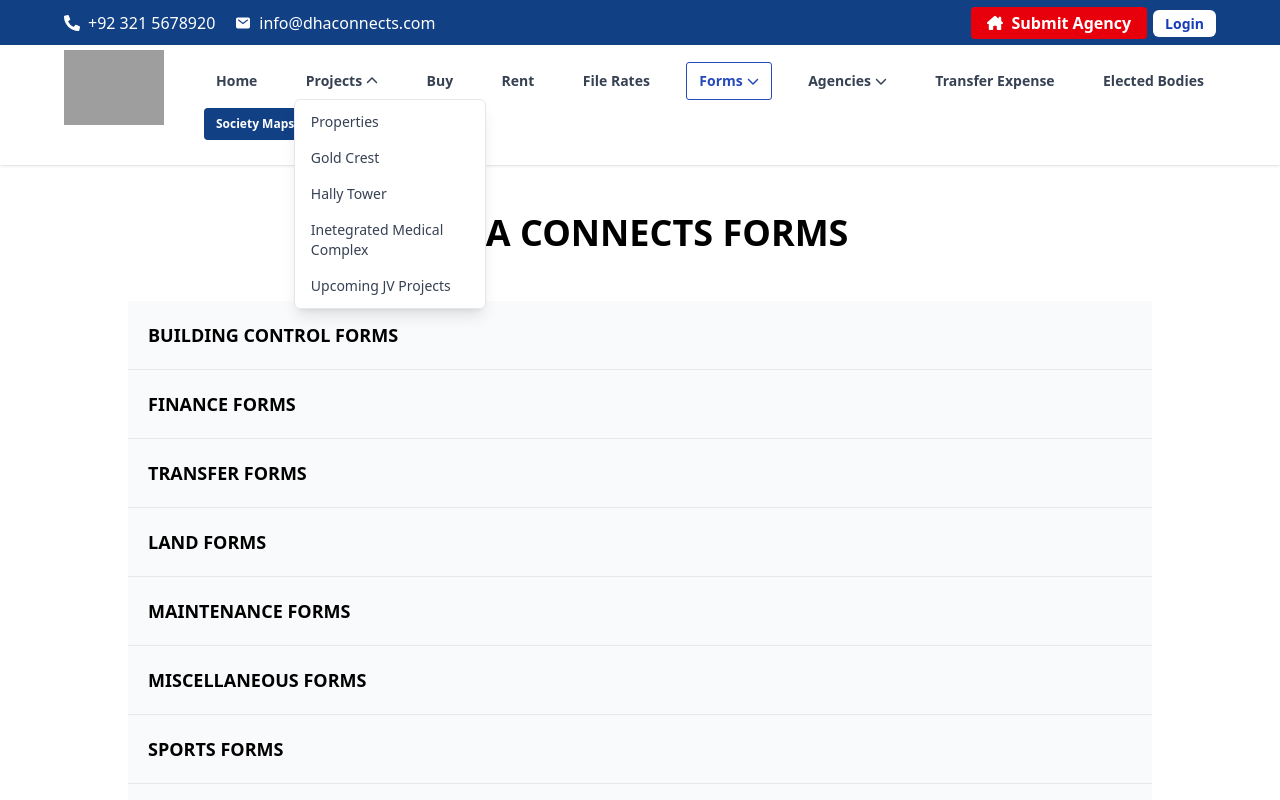
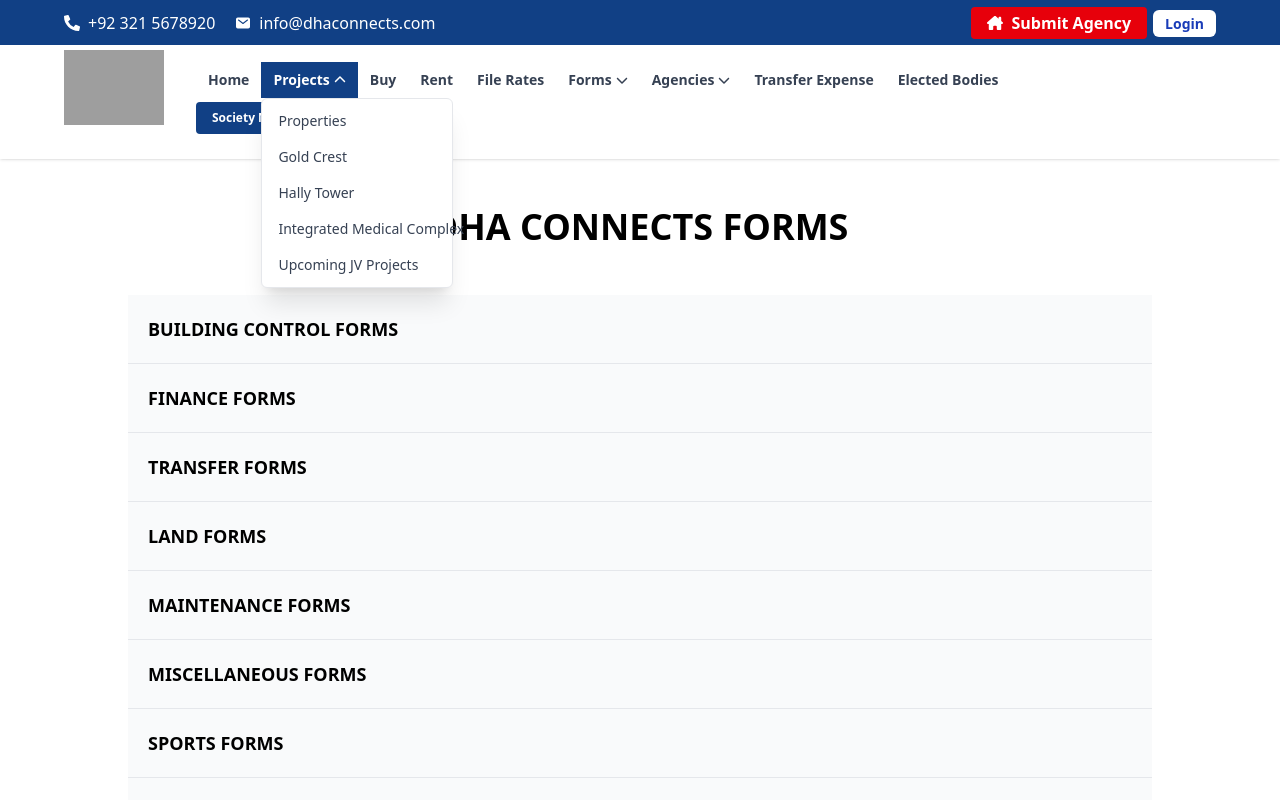
Before and after one commit to Faiqs55/dha-connect, a Next.js app in the folder frontend/: page /forms in a window 1280 px wide. Both pictures are taken after a click on the button "Projects". Shown: the top 800 px of the page. Built offline with nearby package versions, Linux system fonts and the light colour scheme; no server answers; grey boxes are pictures that could not be loaded.

Commit message:
changes made

```diff
--- a/frontend/src/Components/Navbar.jsx
+++ b/frontend/src/Components/Navbar.jsx
@@ -4,7 +4,7 @@ import ContainerCenter from "./ContainerCenter";
 import logo from "@/assets/dha-connect-logo.png";
 import Image from "next/image";
 import { RxCross1 } from "react-icons/rx";
-import { useState, useEffect, useRef } from "react";
+import { useState, useEffect, useRef, useCallback } from "react";
 import { FaBarsStaggered, FaChevronDown } from "react-icons/fa6";
 import Link from "next/link";
 import { usePathname, useRouter } from "next/navigation";
@@ -19,7 +19,7 @@ const navigationItems = [
       { href: "/properties?category=Project", label: "Properties" },
       { href: "/gold-crest", label: "Gold Crest" },
       { href: "/hally-tower", label: "Hally Tower" },
-      { href: "/integrated-medical-complex", label: "Inetegrated Medical Complex" },
+      { href: "/integrated-medical-complex", label: "Integrated Medical Complex" },
       { href: "/upcoming-jv-projects", label: "Upcoming JV Projects" },
     ]
   },
@@ -41,6 +41,7 @@ const navigationItems = [
       { href: "/forms/miscellaneous-forms", label: "Miscellaneous Forms" },
       { href: "/forms/security-forms", label: "Security Forms" },
       { href: "/forms/sports-forms", label: "Sports Forms" },
+      { href: "/forms/ndc-forms", label: "NDC Forms" },
     ],
   },
   {
@@ -58,6 +59,7 @@ const navigationItems = [
 const Navbar = () => {
   const [menuOpen, setMenuOpen] = useState(false);
   const [openDropdown, setOpenDropdown] = useState(null);
+  const [isScrolled, setIsScrolled] = useState(false);
   const headerRef = useRef(null);
   const dropdownRefs = useRef({});
   const pathname = usePathname();
@@ -65,33 +67,75 @@ const Navbar = () => {
   const [navbarHeight, setNavbarHeight] = useState(0);
 
   // Toggle mobile menu
-  const toggleMenu = () => setMenuOpen((prev) => !prev);
+  const toggleMenu = useCallback(() => {
+    setMenuOpen((prev) => !prev);
+    if (menuOpen) {
+      setOpenDropdown(null);
+    }
+  }, [menuOpen]);
 
-  // Toggle dropdown
-  const toggleDropdown = (dropdownName) => {
-    setOpenDropdown((prev) => (prev === dropdownName ? null : dropdownName));
-  };
+  // Toggle dropdown with better UX
+  const toggleDropdown = useCallback((dropdownName) => {
+    setOpenDropdown((prev) => {
+      // Close if clicking the same dropdown, otherwise open new one
+      if (prev === dropdownName) {
+        return null;
+      }
+      return dropdownName;
+    });
+  }, []);
 
-  // Close all dropdowns
-  const closeAll = () => {
+  // Close all dropdowns and menu
+  const closeAll = useCallback(() => {
     setMenuOpen(false);
     setOpenDropdown(null);
-  };
+  }, []);
 
-  // Close dropdowns when clicking outside
+  // Handle scroll effect for navbar
+  useEffect(() => {
+    const handleScroll = () => {
+      const scrollTop = window.scrollY;
+      setIsScrolled(scrollTop > 50);
+    };
+
+    window.addEventListener('scroll', handleScroll, { passive: true });
+    return () => window.removeEventListener('scroll', handleScroll);
+  }, []);
+
+  // Close dropdowns when clicking outside - improved version
   useEffect(() => {
     const handleClickOutside = (event) => {
-      const isOutside = Object.values(dropdownRefs.current).every(
+      // Check if click is outside all dropdowns
+      const isOutsideDropdown = Object.values(dropdownRefs.current).every(
         (ref) => ref && !ref.contains(event.target)
       );
-      if (isOutside) {
+
+      // Check if click is outside mobile menu
+      const isOutsideMobileMenu = !event.target.closest('.mobile-menu-button');
+
+      if (isOutsideDropdown && isOutsideMobileMenu) {
         setOpenDropdown(null);
+      }
+
+      // Close mobile menu when clicking on a link (for touch devices)
+      if (event.target.closest('a') && menuOpen) {
+        closeAll();
       }
     };
 
     document.addEventListener("mousedown", handleClickOutside);
-    return () => document.removeEventListener("mousedown", handleClickOutside);
-  }, []);
+    document.addEventListener("touchstart", handleClickOutside);
+
+    return () => {
+      document.removeEventListener("mousedown", handleClickOutside);
+      document.removeEventListener("touchstart", handleClickOutside);
+    };
+  }, [menuOpen, closeAll]);
+
+  // Close dropdowns on route change
+  useEffect(() => {
+    closeAll();
+  }, [pathname, closeAll]);
 
   // Calculate navbar height
   useEffect(() => {
@@ -106,14 +150,36 @@ const Navbar = () => {
     return () => window.removeEventListener("resize", updateHeight);
   }, []);
 
-  // Check if link is active
-  const isActive = (href) => pathname === href;
+  // Enhanced keyboard navigation
+  useEffect(() => {
+    const handleEscapeKey = (event) => {
+      if (event.key === 'Escape') {
+        closeAll();
+      }
+    };
 
-  // Render navigation items
+    document.addEventListener('keydown', handleEscapeKey);
+    return () => document.removeEventListener('keydown', handleEscapeKey);
+  }, [closeAll]);
+
+  // Check if link is active with better matching
+  const isActive = useCallback((href) => {
+    if (href === '/') {
+      return pathname === '/';
+    }
+    return pathname.startsWith(href.split('?')[0]); // Ignore query params for active state
+  }, [pathname]);
+
+  // Check if dropdown should be considered active
+  const isDropdownActive = useCallback((dropdownLinks) => {
+    return dropdownLinks.some(link => isActive(link.href));
+  }, [isActive]);
+
+  // Render navigation items with improved UX
   const renderNavItem = (item, index) => {
     if (item.type === "dropdown") {
       const isOpen = openDropdown === item.label;
-      const isActive = pathname.startsWith(`/${item.label.toLowerCase()}`);
+      const hasActiveChild = isDropdownActive(item.links);
 
       return (
         <div
@@ -123,26 +189,38 @@ const Navbar = () => {
         >
           <button
             onClick={() => toggleDropdown(item.label)}
-            className={`px-3 lg:py-2 py-3 hover:bg-gray-700 lg:hover:bg-[#114085] text-sm duration-300 text-gray-200 lg:text-gray-700 lg:hover:text-white font-semibold border-b-[1px] lg:border-none flex items-center gap-1 border-gray-600 w-full lg:w-auto ${
-              isActive && "active"
-            }`}
+            onKeyDown={(e) => {
+              if (e.key === 'Enter' || e.key === ' ') {
+                e.preventDefault();
+                toggleDropdown(item.label);
+              }
+            }}
+            className={`px-3 lg:py-2 py-3 hover:bg-gray-700 lg:hover:bg-[#114085] text-sm duration-300 text-gray-200 lg:text-gray-700 lg:hover:text-white font-semibold border-b-[1px] lg:border-none flex items-center gap-1 border-gray-600 w-full lg:w-auto justify-between lg:justify-start whitespace-nowrap ${
+              hasActiveChild ? "lg:text-[#114085] lg:font-bold" : ""
+            } ${isOpen ? "lg:bg-[#114085] lg:text-white" : ""}`}
+            aria-expanded={isOpen}
+            aria-haspopup="true"
           >
-            {item.label}
+            <span className="whitespace-nowrap">{item.label}</span>
             <FaChevronDown
-              className={`text-xs transition-transform ${
+              className={`text-xs transition-transform duration-200 flex-shrink-0 ${
                 isOpen ? "rotate-180" : ""
               }`}
             />
           </button>
 
           {isOpen && (
-            <div className="absolute left-0 mt-0 w-48 bg-white rounded-md shadow-lg py-1 z-50 border border-gray-200">
+            <div className="absolute left-0 mt-0 w-48 bg-white rounded-md shadow-lg py-1 z-50 border border-gray-200 lg:shadow-xl">
               {item.links.map((link) => (
                 <Link
                   key={link.href}
                   href={link.href}
                   onClick={closeAll}
-                  className="block px-4 py-2 text-sm text-gray-700 hover:bg-gray-100 hover:text-blue-600"
+                  className={`block px-4 py-2 text-sm hover:bg-gray-100 transition-colors duration-200 whitespace-nowrap ${
+                    isActive(link.href)
+                      ? "text-blue-600 bg-blue-50 font-semibold"
+                      : "text-gray-700 hover:text-blue-600"
+                  }`}
                 >
                   {link.label}
                 </Link>
@@ -159,8 +237,8 @@ const Navbar = () => {
         key={item.href}
         href={item.href}
         onClick={closeAll}
-        className={`px-3 lg:py-2 py-3 hover:bg-gray-700 lg:hover:bg-[#114085] text-sm duration-300 text-gray-200 lg:text-gray-700 lg:hover:text-white font-semibold border-b-[1px] lg:border-none block border-gray-600 ${
-          isActive(item.href) && "active"
+        className={`px-3 lg:py-2 py-3 hover:bg-gray-700 lg:hover:bg-[#114085] text-sm duration-300 text-gray-200 lg:text-gray-700 lg:hover:text-white font-semibold border-b-[1px] lg:border-none block border-gray-600 whitespace-nowrap ${
+          isActive(item.href) ? "lg:text-[#114085] lg:font-bold" : ""
         }`}
       >
         {item.label}
@@ -170,58 +248,95 @@ const Navbar = () => {
 
   return (
     <>
-      <header ref={headerRef} className="fixed w-full bg-white z-50 shadow">
+      <header
+        ref={headerRef}
+        className={`fixed w-full bg-white z-50 shadow transition-all duration-300 ${
+          isScrolled ? 'shadow-lg' : 'shadow'
+        }`}
+      >
         <TopBar />
         <nav className="py-[5px]">
-          <ContainerCenter className="sm:w-[90%] flex justify-between lg:justify-normal items-center lg:items-stretch xl:items-center xl:gap-10 lg:flex-col xl:flex-row">
+          <ContainerCenter className="sm:w-[90%] flex justify-between lg:justify-normal items-center lg:items-stretch xl:items-center xl:gap-8 lg:flex-col xl:flex-row">
             {/* Mobile Menu Button */}
             <button
               onClick={toggleMenu}
-              className="lg:hidden bg-gray-300 px-3 py-2 cursor-pointer rounded-sm"
+              className="mobile-menu-button lg:hidden bg-gray-300 px-3 py-2 cursor-pointer rounded-sm hover:bg-gray-400 transition-colors duration-200 flex-shrink-0"
+              aria-label={menuOpen ? "Close menu" : "Open menu"}
+              aria-expanded={menuOpen}
             >
-              <FaBarsStaggered className="text-2xl" />
+              {menuOpen ? (
+                <RxCross1 className="text-xl" />
+              ) : (
+                <FaBarsStaggered className="text-xl" />
+              )}
             </button>
 
             {/* Logo */}
-            <div className="logo self-end lg:self-start">
-              <Image src={logo} width={100} height={50} alt="Company Logo" />
+            <div className="logo self-center lg:self-start flex-shrink-0">
+              <Link href="/" onClick={closeAll}>
+                <Image
+                  src={logo}
+                  width={100}
+                  height={50}
+                  alt="DHA Connect Logo"
+                  className="hover:opacity-90 transition-opacity duration-200"
+                  priority
+                />
+              </Link>
             </div>
 
             {/* Navigation Menu */}
-            <ul
+            <div
               className={`${
-                menuOpen ? "left-0" : "left-[-800px]"
-              } lg:left-0 flex lg:items-center justify-between flex-wrap flex-1 lg:gap-2 lg:border-t-2 xl:border-none border-gray-300 lg:pt-3 pb-5 absolute lg:relative flex-col lg:flex-row bg-gray-800 lg:bg-transparent w-[80%] md:w-[50%] lg:w-auto h-[100vh] lg:h-auto top-0 duration-300`}
+                menuOpen ? "left-0 opacity-100" : "left-[-100%] opacity-0 lg:opacity-100"
+              } lg:left-0 flex lg:items-center justify-between flex-wrap flex-1 lg:gap-1 lg:border-t-2 xl:border-none border-gray-300 lg:pt-3 pb-5 absolute lg:relative flex-col lg:flex-row bg-gray-800 lg:bg-transparent w-[85%] sm:w-[70%] lg:w-auto h-screen lg:h-auto top-0 transition-all duration-300 ease-in-out lg:transition-none z-40`}
             >
               {/* Mobile Menu Header */}
-              <div className="menu-control lg:hidden px-4 py-3 border-b border-gray-400 flex items-center justify-between text-gray-200">
-                <h4>MENU</h4>
-                <RxCross1 onClick={closeAll} className="cursor-pointer" />
+              <div className="menu-control lg:hidden px-4 py-4 border-b border-gray-600 flex items-center justify-between text-gray-200 bg-gray-900">
+                <h4 className="font-semibold text-lg whitespace-nowrap">MENU</h4>
+                <button
+                  onClick={closeAll}
+                  className="cursor-pointer p-1 hover:bg-gray-700 rounded transition-colors duration-200 flex-shrink-0"
+                  aria-label="Close menu"
+                >
+                  <RxCross1 className="text-xl" />
+                </button>
               </div>
 
               {/* Navigation Items */}
-              {navigationItems.map(renderNavItem)}
+              <div className="flex-1 flex flex-col lg:flex-row lg:items-center overflow-y-auto lg:overflow-visible w-full">
+                {navigationItems.map(renderNavItem)}
+              </div>
 
-              {/* Society Maps Button */}
-
-              <div className="justify-self-end gap-2.5 flex">
+              {/* Action Buttons */}
+              <div className="justify-self-end gap-2.5 flex flex-col lg:flex-row px-4 lg:px-0 mt-4 lg:mt-0">
                 <Link
                   href="/maps"
                   onClick={closeAll}
-                  className="bg-[#114085] text-xs font-semibold text-white px-3 py-3 lg:py-2 lg:rounded-sm lg:self-start mt-2 lg:mt-0"
+                  className="bg-[#114085] text-xs font-semibold text-white px-4 py-3 lg:py-2 rounded-sm text-center hover:bg-[#0d3368] transition-colors duration-200 whitespace-nowrap"
                 >
                   Society Maps
                 </Link>
 
                 <a
                   target="_blank"
-                  className="bg-[#000] text-xs font-semibold text-white px-3 py-3 lg:py-2 lg:rounded-sm lg:self-start mt-2 lg:mt-0"
+                  rel="noopener noreferrer"
+                  className="bg-[#000] text-xs font-semibold text-white px-4 py-3 lg:py-2 rounded-sm text-center hover:bg-gray-800 transition-colors duration-200 mt-2 lg:mt-0 whitespace-nowrap"
                   href="https://classads.jang.com.pk/search_adds.asp"
                 >
                   Jang Classified
                 </a>
               </div>
-            </ul>
+            </div>
+
+            {/* Mobile Menu Overlay */}
+            {menuOpen && (
+              <div
+                className="fixed inset-0 bg-black bg-opacity-50 z-30 lg:hidden"
+                onClick={closeAll}
+                aria-hidden="true"
+              />
+            )}
           </ContainerCenter>
         </nav>
       </header>
```
Also changed, not shown: frontend/src/Components/Footer.jsx (+7 -8 lines), frontend/src/app/(pages)/(root)/page.jsx (+7 -4 lines), frontend/src/static-data/formsData.js (+13 -0 lines), 1 other file (tests, documents, lock files or other folders).
